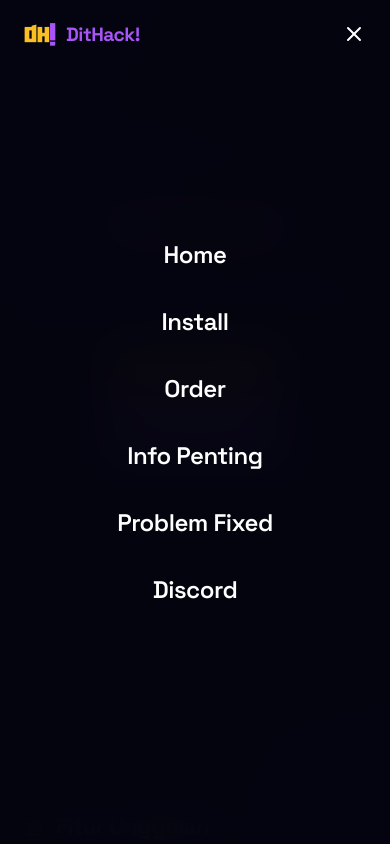
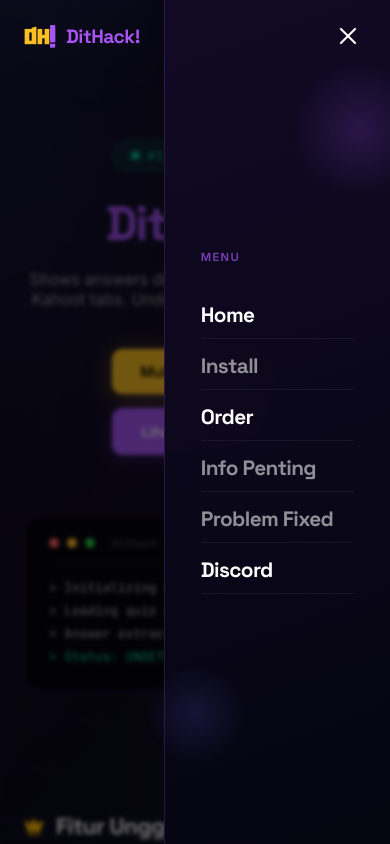
Before and after one commit to AdithyaWijaya/DitHack, a React (Vite) app: page / in a window 390 px wide. Both pictures are taken after a click on the button "Open menu". Shown: the top 844 px of the page. Built offline with nearby package versions, Linux system fonts and the light colour scheme.

Commit message:
style: enhance mobile navigation with animated toggle and improved layout

```diff
--- a/src/components/Navbar.tsx
+++ b/src/components/Navbar.tsx
@@ -1,5 +1,4 @@
 import { useState, useEffect } from 'react';
-import { Menu, X } from 'lucide-react';
 
 interface NavbarProps {
   currentPage: string;
@@ -24,6 +23,12 @@
     window.addEventListener('scroll', onScroll);
     return () => window.removeEventListener('scroll', onScroll);
   }, []);
+
+  // Lock body scroll when menu is open
+  useEffect(() => {
+    document.body.style.overflow = menuOpen ? 'hidden' : '';
+    return () => { document.body.style.overflow = ''; };
+  }, [menuOpen]);
 
   const handleClick = (page: string, hash?: string) => {
     onNavigate(page);
@@ -61,13 +66,7 @@
             <img
               src="/icodh.png"
               alt="DitHack logo"
-              style={{
-                width: 32,
-                height: 32,
-                borderRadius: 8,
-                objectFit: 'cover',
-                display: 'block',
-              }}
+              style={{ width: 32, height: 32, borderRadius: 8, objectFit: 'cover', display: 'block' }}
             />
             <span style={{ fontFamily: 'Space Grotesk', fontWeight: 700, fontSize: '1.2rem', color: '#fff', letterSpacing: '-0.5px' }}>
               <span style={{ color: '#a855f7' }}>DitHack!</span>
@@ -97,46 +96,190 @@
             ))}
           </ul>
 
-          {/* Mobile toggle */}
+          {/* Animated hamburger/close button */}
           <button
             onClick={() => setMenuOpen(v => !v)}
-            style={{ background: 'none', border: 'none', cursor: 'pointer', color: '#fff', display: 'none' }}
+            aria-label={menuOpen ? 'Close menu' : 'Open menu'}
             className="mobile-toggle"
+            style={{
+              background: 'none',
+              border: 'none',
+              cursor: 'pointer',
+              width: 36,
+              height: 36,
+              display: 'none',
+              flexDirection: 'column',
+              justifyContent: 'center',
+              alignItems: 'center',
+              gap: 0,
+              padding: 4,
+              borderRadius: 8,
+              transition: 'background 0.2s',
+              position: 'relative',
+            }}
           >
-            {menuOpen ? <X size={24} /> : <Menu size={24} />}
+            {/* Three bars that morph into X */}
+            <span
+              className={`burger-bar bar-top ${menuOpen ? 'open' : ''}`}
+            />
+            <span
+              className={`burger-bar bar-mid ${menuOpen ? 'open' : ''}`}
+            />
+            <span
+              className={`burger-bar bar-bot ${menuOpen ? 'open' : ''}`}
+            />
           </button>
         </div>
       </nav>
 
-      {/* Mobile menu */}
-      {menuOpen && (
+      {/* Overlay (left side, dark) */}
+      <div
+        onClick={() => setMenuOpen(false)}
+        style={{
+          position: 'fixed',
+          inset: 0,
+          zIndex: 98,
+          background: 'rgba(0,0,0,0.55)',
+          backdropFilter: 'blur(2px)',
+          opacity: menuOpen ? 1 : 0,
+          pointerEvents: menuOpen ? 'auto' : 'none',
+          transition: 'opacity 0.35s ease',
+        }}
+      />
+
+      {/* Slide-in panel from right (~55% width) */}
+      <div
+        style={{
+          position: 'fixed',
+          top: 0,
+          right: 0,
+          bottom: 0,
+          width: '58%',
+          zIndex: 99,
+          background: 'linear-gradient(160deg, rgba(18,10,38,0.98) 0%, rgba(5,5,16,0.99) 100%)',
+          backdropFilter: 'blur(24px)',
+          borderLeft: '1px solid rgba(168,85,247,0.2)',
+          transform: menuOpen ? 'translateX(0)' : 'translateX(110%)',
+          transition: 'transform 0.4s cubic-bezier(0.32, 0.72, 0, 1)',
+          display: 'flex',
+          flexDirection: 'column',
+          justifyContent: 'center',
+          alignItems: 'flex-start',
+          padding: '48px 36px',
+          gap: 4,
+        }}
+      >
+        {/* Decorative accent */}
         <div style={{
-          position: 'fixed', inset: 0, zIndex: 99,
-          background: 'rgba(5,5,16,0.98)',
-          backdropFilter: 'blur(20px)',
-          display: 'flex', flexDirection: 'column', justifyContent: 'center', alignItems: 'center', gap: 12,
+          position: 'absolute',
+          top: 60, right: -40,
+          width: 140, height: 140,
+          borderRadius: '50%',
+          background: 'radial-gradient(circle, rgba(168,85,247,0.18) 0%, transparent 70%)',
+          pointerEvents: 'none',
+        }} />
+        <div style={{
+          position: 'absolute',
+          bottom: 80, left: -20,
+          width: 100, height: 100,
+          borderRadius: '50%',
+          background: 'radial-gradient(circle, rgba(99,102,241,0.15) 0%, transparent 70%)',
+          pointerEvents: 'none',
+        }} />
+
+        {/* Label */}
+        <p style={{
+          fontFamily: 'Inter',
+          fontSize: '0.7rem',
+          fontWeight: 600,
+          letterSpacing: '0.12em',
+          color: 'rgba(168,85,247,0.7)',
+          textTransform: 'uppercase',
+          marginBottom: 24,
         }}>
-          {links.map((l) => (
+          Menu
+        </p>
+
+        {links.map((l, i) => (
           <button
             key={l.label}
             onClick={() => handleClick(l.page, l.hash)}
+            className="mobile-nav-item"
             style={{
-                background: 'none', border: 'none', cursor: 'pointer',
-                color: '#fff', fontFamily: 'Space Grotesk', fontWeight: 600,
-                fontSize: '1.5rem', padding: '12px 32px', letterSpacing: '-0.5px',
+              background: 'none',
+              border: 'none',
+              cursor: 'pointer',
+              color: currentPage === l.page ? '#fff' : 'rgba(255,255,255,0.55)',
+              fontFamily: 'Space Grotesk',
+              fontWeight: 700,
+              fontSize: 'clamp(1.3rem, 5vw, 1.8rem)',
+              padding: '10px 0',
+              letterSpacing: '-0.03em',
+              textAlign: 'left',
+              width: '100%',
+              borderBottom: '1px solid rgba(255,255,255,0.06)',
+              transition: 'color 0.2s, padding-left 0.2s',
+              // Stagger entrance
+              transitionDelay: menuOpen ? `${i * 45}ms` : '0ms',
+              transform: menuOpen ? 'translateX(0)' : 'translateX(24px)',
+              opacity: menuOpen ? 1 : 0,
+              // Combined transition
             }}
           >
             {l.label}
           </button>
         ))}
       </div>
-      )}
 
       <style>{`
         @media (max-width: 768px) {
           .desktop-nav { display: none !important; }
           .mobile-toggle { display: flex !important; }
         }
+
+        /* Burger bar base */
+        .burger-bar {
+          display: block;
+          width: 22px;
+          height: 2px;
+          background: #fff;
+          border-radius: 2px;
+          position: absolute;
+          transition: transform 0.35s cubic-bezier(0.23, 1, 0.32, 1),
+                      opacity 0.25s ease,
+                      top 0.3s cubic-bezier(0.23, 1, 0.32, 1);
+        }
+
+        .bar-top    { top: 9px; }
+        .bar-mid    { top: 17px; }
+        .bar-bot    { top: 25px; }
+
+        /* Open state → X */
+        .bar-top.open {
+          top: 17px;
+          transform: rotate(45deg);
+        }
+        .bar-mid.open {
+          opacity: 0;
+          transform: scaleX(0);
+        }
+        .bar-bot.open {
+          top: 17px;
+          transform: rotate(-45deg);
+        }
+
+        /* Mobile nav item hover */
+        .mobile-nav-item:hover {
+          color: #fff !important;
+          padding-left: 8px !important;
+        }
+
+        /* Respect reduced motion */
+        @media (prefers-reduced-motion: reduce) {
+          .burger-bar, .mobile-nav-item {
+            transition: none !important;
+          }
+        }
       `}</style>
     </>
   );
```
Lines whose indentation alone changed are shown as unchanged.
